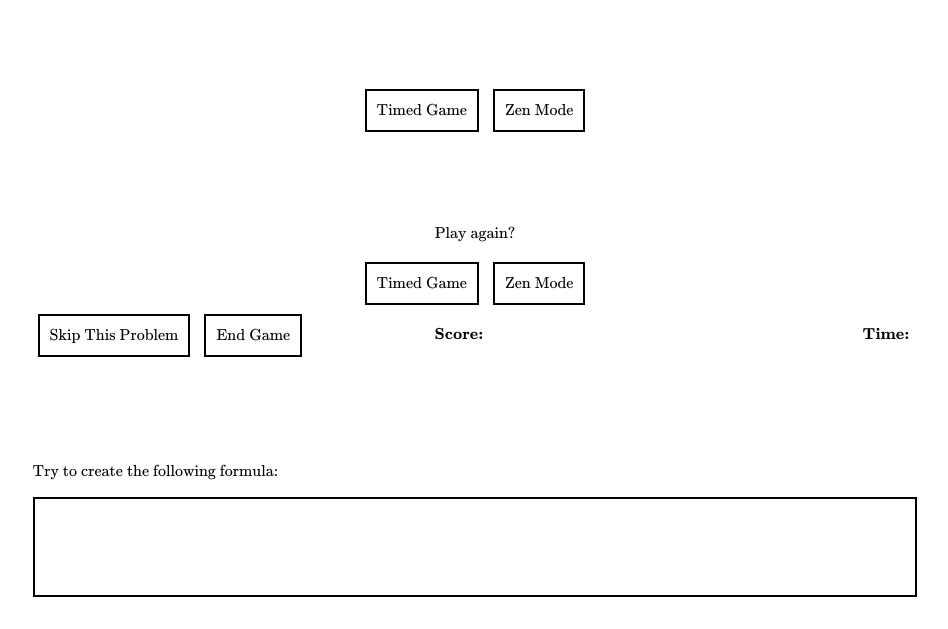
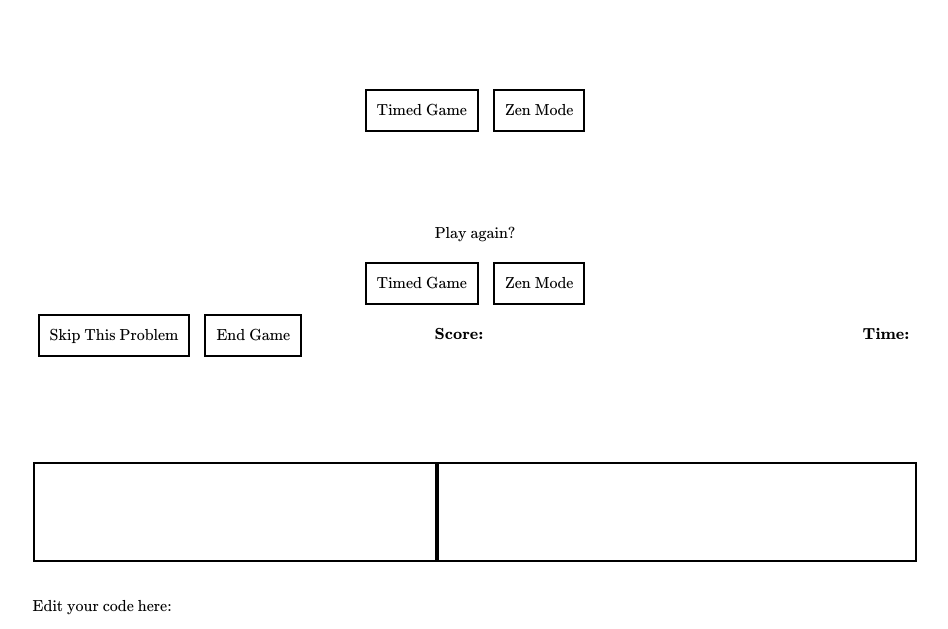
Before and after one commit to quantumish/TeXnicality, a website built with webpack: page index.html in a window 1280 px wide. Shown: the part 144-773 px from the top of the page, without its empty margins (165-1113 px from the left). Built offline with nearby package versions, Linux system fonts and the light colour scheme.

Commit message:
Different layout

```diff
--- a/assets/style/style.css
+++ b/assets/style/style.css
@@ -117,8 +117,7 @@ main {
 
 .latex {
 	height: 100px;
-	margin-left: auto;
-	margin-right: auto;
+	width: 480px;
 	border: solid 2px black;
 	display: flex;
 	justify-content: center;
@@ -193,6 +192,11 @@ main {
 	font-weight: bold;
 }
 
+#previews {
+	display: flex;
+	justify-content: space-between;
+}
+
 .out-container {
   position: relative;
 }
--- a/index.html
+++ b/index.html
@@ -95,16 +95,13 @@
             <br><br>
 
             <p class="problem-header"><span id="problem-title" class="title"></span>&nbsp;<span id="problem-points"></span></p>
-
-            <p> Try to create the following formula: </p>
+		    <div id="previews">
 
             <div class="latex">
               <div id="target"></div>
             </div>
 
             <br>
-
-            <p> This is what your output looks like: </p>
 
             <div class="out-container">
                 <div class="latex">
@@ -115,6 +112,7 @@
                   <div id="out"></div>
                 </div>
             </div>
+			</div>
 
             <br>
 
```
